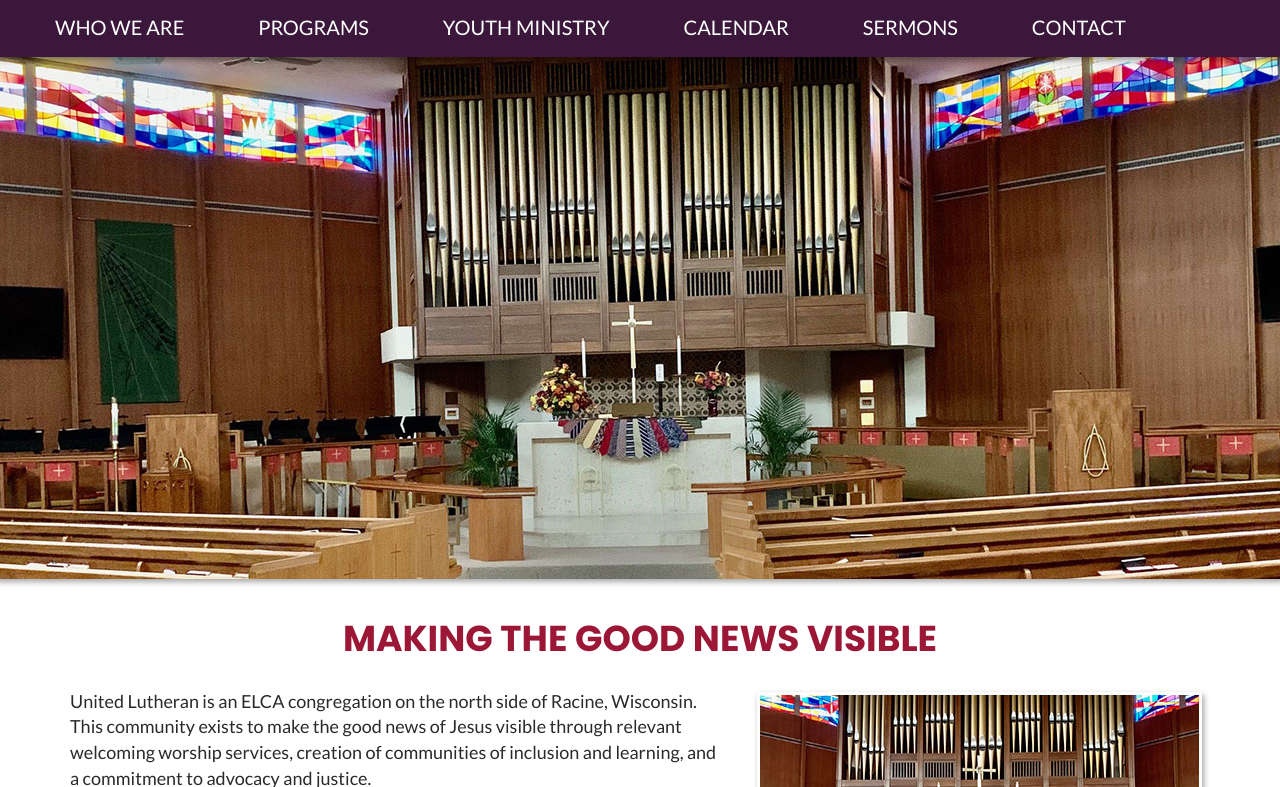
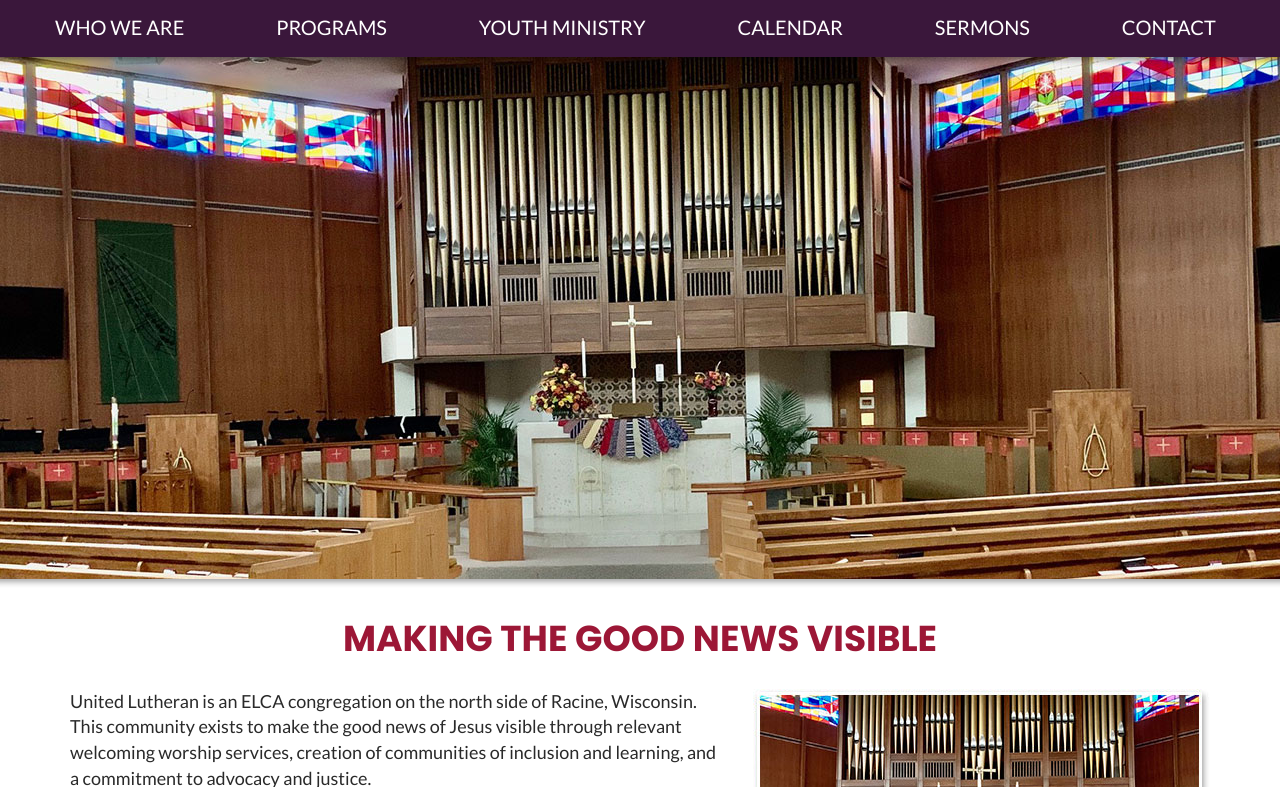
Before and after one commit to HelaSmooth/im-interveiw-tests, a plain HTML site: page united-lutheran/index.html in a window 1280 px wide. Shown: the part 109-896 px from the top of the page. Drawn offline with Linux system fonts and the light colour scheme.

Commit message:
Update menu item margins

```diff
--- a/united-lutheran/stylesheets/app.css
+++ b/united-lutheran/stylesheets/app.css
@@ -58,7 +58,7 @@ p {
 }
 .menu-item {
     display: inline-block;
-    margin: 15px 35px 15px 35px;
+    margin: 15px 44px;
 }
 .menu-item.menu-item-first {
     margin-left: 0;
```
